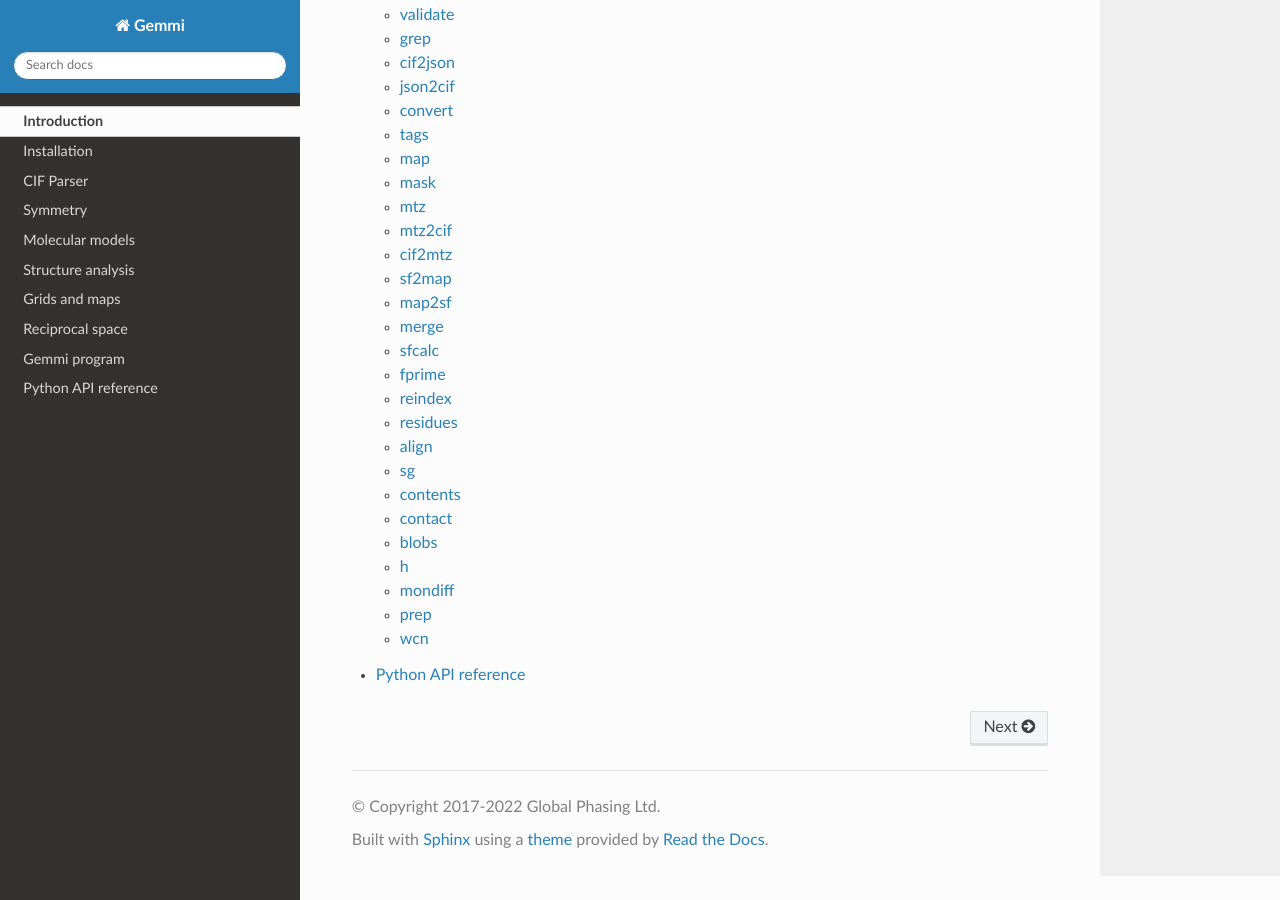
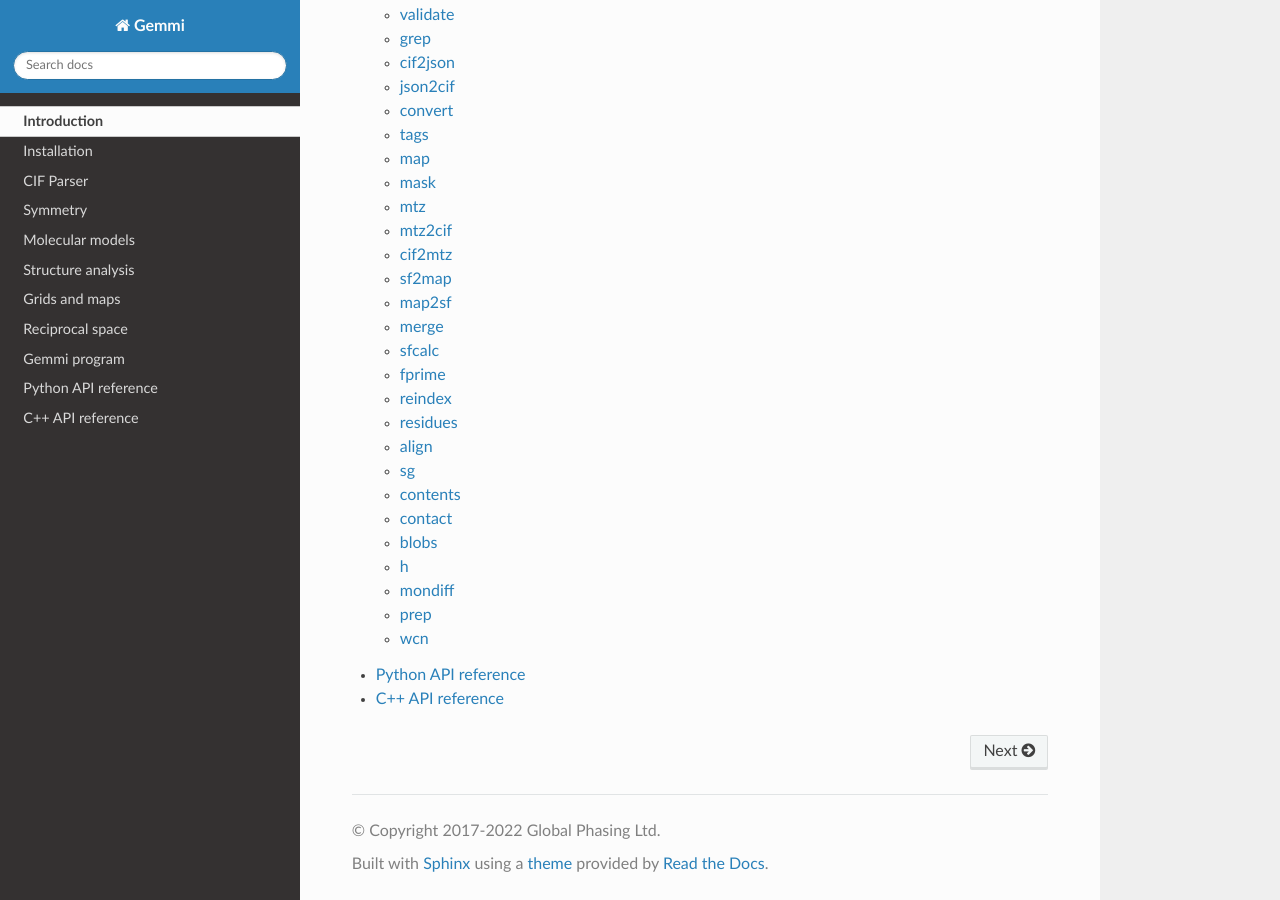
Before and after one commit to project-gemmi/gemmi, a Sphinx documentation site: the page built from docs/index.rst, in a window 1280 px wide and 900 px high, scrolled down 3062 px. Built offline with Sphinx 7.4.7 and the Read the Docs theme 2.0.0, drawn with Linux system fonts in a browser that asks for light colours.

Commit message:
add link to Doxygen-generated docs

```diff
--- a/docs/index.rst
+++ b/docs/index.rst
@@ -67,3 +67,4 @@ Contents
    hkl
    utils
    Python API reference <https://project-gemmi.github.io/python-api/>
+   C++ API reference <https://project-gemmi.github.io/cxx-api/>
```
